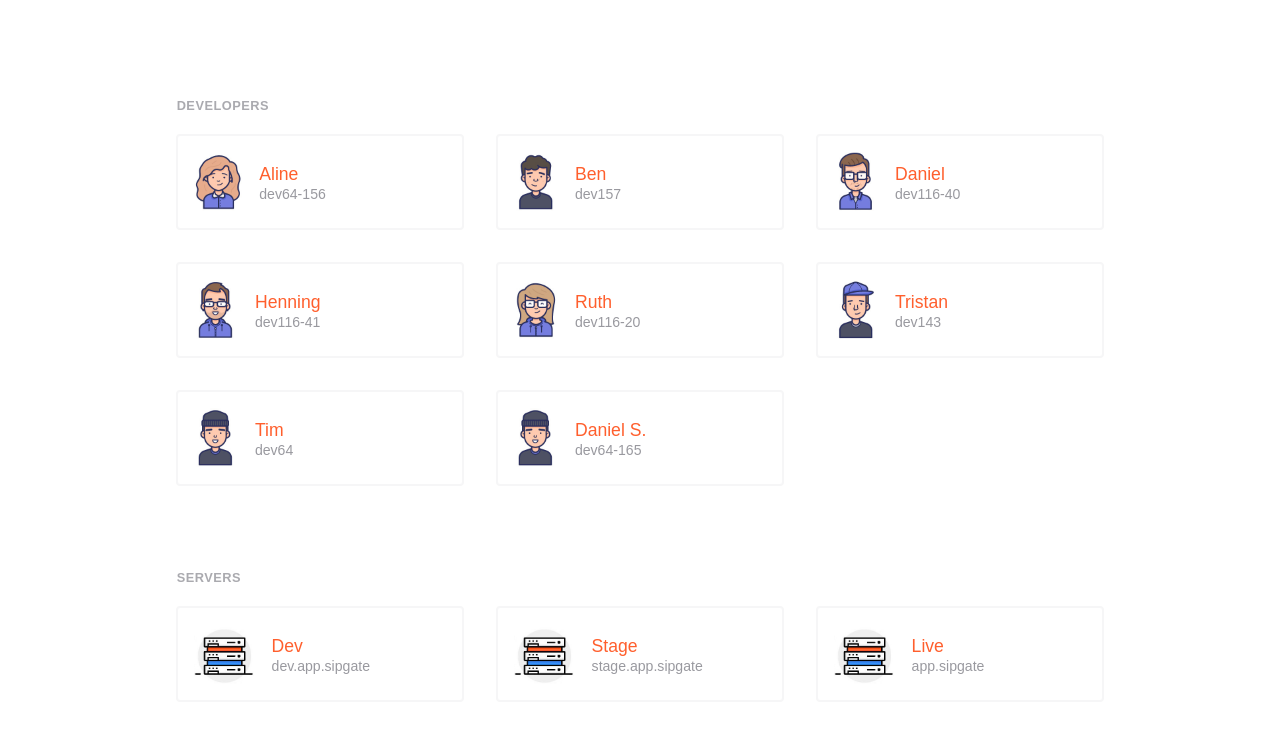
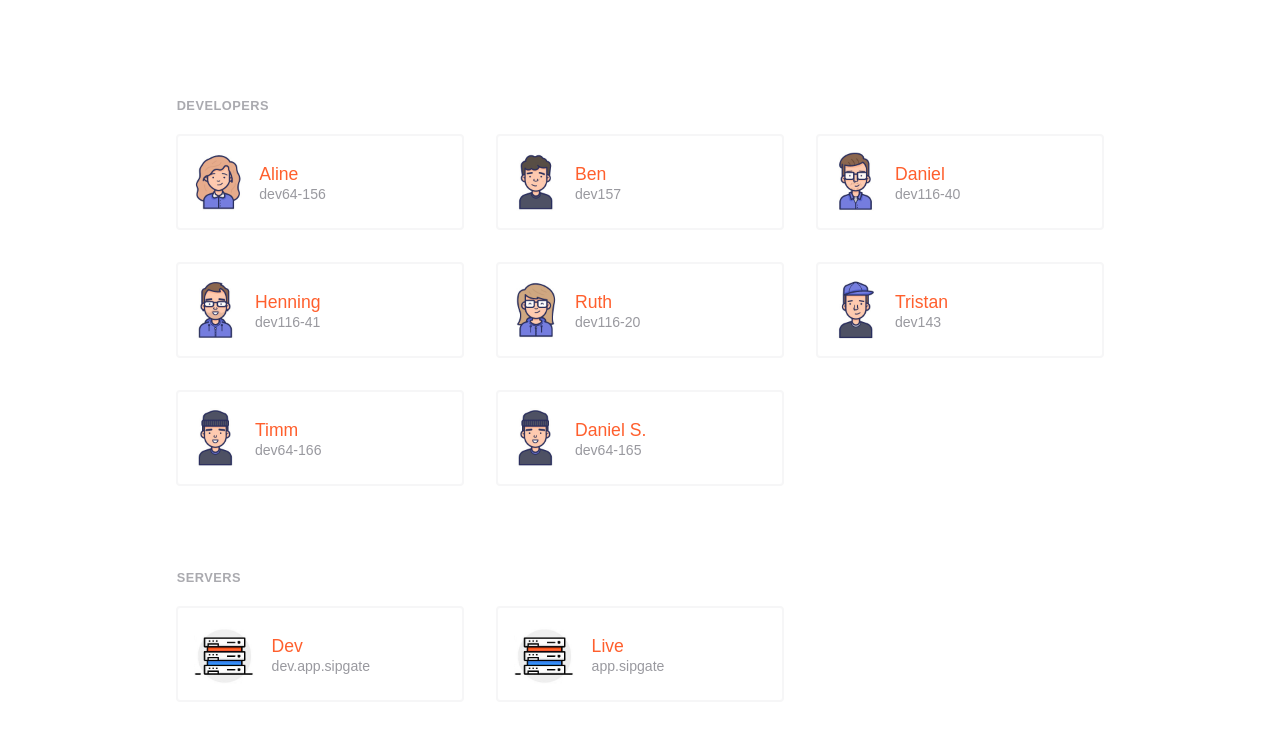
Before and after one commit to danielluca/link, a plain HTML site: page index.html in a window 1280 px wide. Shown: the part 66-800 px from the top of the page. Drawn offline with Linux system fonts and the light colour scheme.

Commit message:
updated timm's url

```diff
--- a/index.html
+++ b/index.html
@@ -106,13 +106,13 @@
             </section>
 
             <section class="row">
-                <a class="dev-cards" href="https://dev166.sipgate.com:3443" target="_blank">
+                <a class="dev-cards" href="https://dev64-166.sipgate.com:3443" target="_blank">
                     <div class="illustration">
                         <img src="files/tim.jpeg" alt="" width="auto" height="auto"/>
                     </div>
                     <div class="dev-name">
-                        Tim<br>
-                        <span class="devID">dev64</span>
+                        Timm<br>
+                        <span class="devID">dev64-166</span>
                     </div>
                 </a>
 
@@ -141,16 +141,6 @@
                     <div class="dev-name">
                         Dev<br>
                         <span class="devID">dev.app.sipgate</span>
-                    </div>
-                </a>
-
-                <a class="dev-cards" href="https://app.stage.sipgate.com" target="_blank">
-                    <div class="illustration">
-                        <img src="files/server.jpg" alt="" width="auto" height="auto"/>
-                    </div>
-                    <div class="dev-name">
-                        Stage<br>
-                        <span>stage.app.sipgate</span>
                     </div>
                 </a>
 
```
